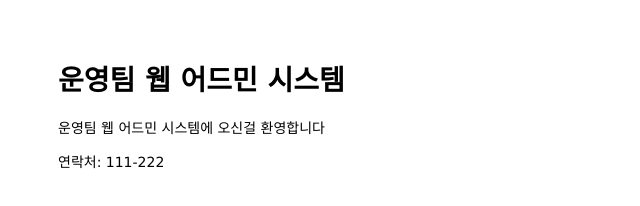
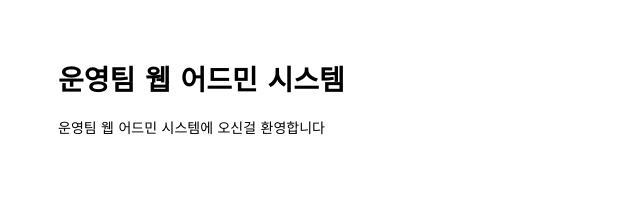
Before and after one commit to jangh-lee/mastering-git-github, a website: page public/index.html in a window 1280 px wide. Shown: the whole page, without its empty margins (0-640 px from the left). Drawn offline with Linux system fonts and the light colour scheme.

Commit message:
Revert "Add hotline to main page"
This reverts commit 106d95ad04761f93bfb45b1e07cf7f1105185a66.

```diff
--- a/public/index.html
+++ b/public/index.html
@@ -10,8 +10,4 @@
   <p>운영팀 웹 어드민 시스템에 오신걸 환영합니다</p>
 </body>
 
-<footer>
-  <p> 연락처: 111-222</p>
-</footer>
-
 </html>
```
